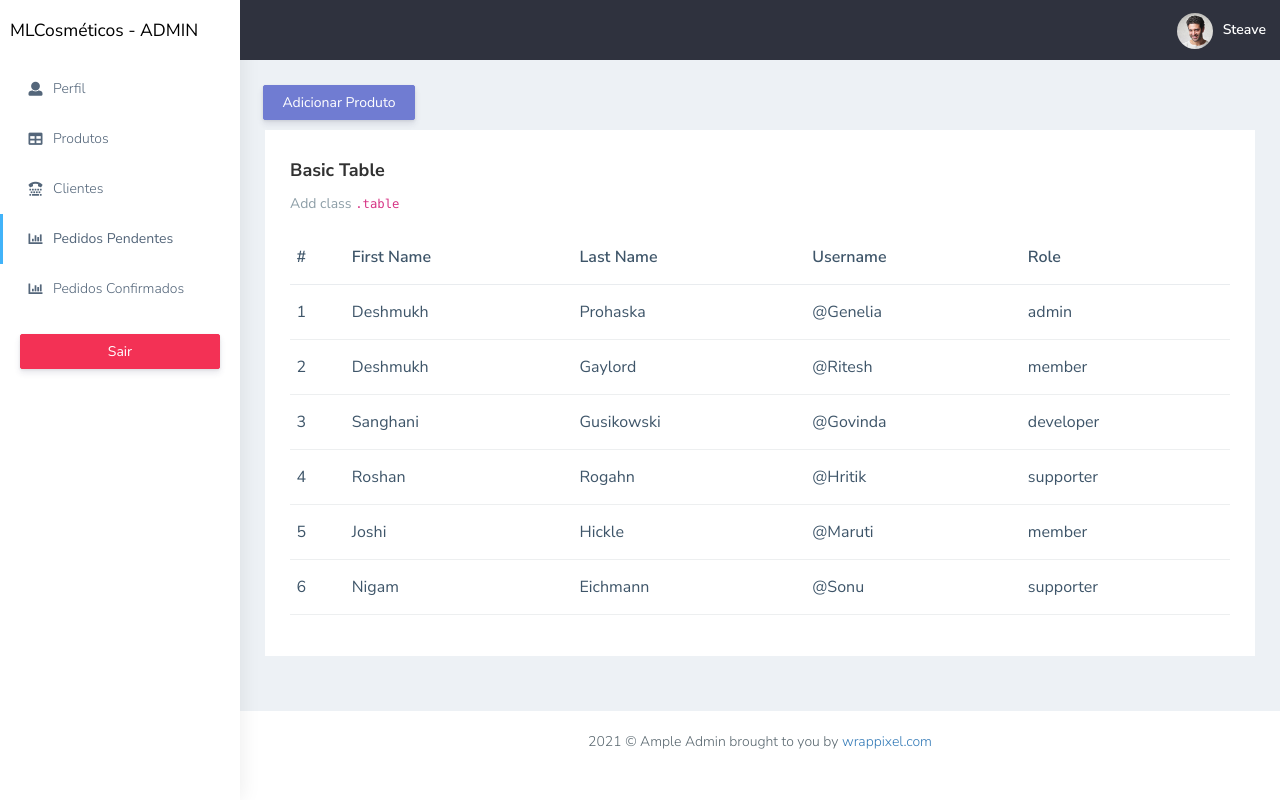
After one commit to SAwarm/MLCosmeticos, a PHP site: page /admin/pedidos_pendentes.php in a window 1280 px wide. The commit adds this page. Run offline with PHP 8.4, Linux system fonts and the light colour scheme; some libraries are stand-ins or nearby versions.

Commit message:
alterações menu adm

```diff
--- a/admin/menu.php
+++ b/admin/menu.php
@@ -131,10 +131,17 @@
                                 </a>
                             </li>
                             <li class="sidebar-item">
-                                <a class="sidebar-link waves-effect waves-dark sidebar-link" href="pedidos.php"
+                                <a class="sidebar-link waves-effect waves-dark sidebar-link" href="pedidos_pendentes.php"
                                     aria-expanded="false">
                                     <i class="fas fa-chart-bar" aria-hidden="true"></i>
-                                    <span class="hide-menu">Pedidos</span>
+                                    <span class="hide-menu">Pedidos Pendentes</span>
+                                </a>
+                            </li>
+                            <li class="sidebar-item">
+                                <a class="sidebar-link waves-effect waves-dark sidebar-link" href="pedidos_confirmados.php"
+                                    aria-expanded="false">
+                                    <i class="fas fa-chart-bar" aria-hidden="true"></i>
+                                    <span class="hide-menu">Pedidos Confirmados</span>
                                 </a>
                             </li>
                             <li class="text-center p-20 upgrade-btn">
--- /dev/null
+++ b/admin/pedidos_pendentes.php
@@ -0,0 +1,143 @@
+<?php
+    include_once("menu.php");
+    ?>
+        <!-- ============================================================== -->
+        <!-- End Left Sidebar - style you can find in sidebar.scss  -->
+        <!-- ============================================================== -->
+        <!-- ============================================================== -->
+        <!-- Page wrapper  -->
+        <!-- ============================================================== -->
+        <div class="page-wrapper">
+            <!-- ============================================================== -->
+            <!-- Bread crumb and right sidebar toggle -->
+            <!-- ============================================================== -->
+
+            <!-- ============================================================== -->
+            <!-- End Bread crumb and right sidebar toggle -->
+            <!-- ============================================================== -->
+            <!-- ============================================================== -->
+            <!-- Container fluid  -->
+            <!-- ============================================================== -->
+            <div class="container-fluid">
+                <!-- ============================================================== -->
+                <!-- Start Page Content -->
+                <!-- ============================================================== -->
+                <div class="row">
+                <a href="https://www.wrappixel.com/templates/ampleadmin/"
+                                    class="btn d-grid btn-primary text-white" style="height: 10%; width: 15%; margin-left: 10px; margin-bottom: 10px;" target="_blank">
+                                    Adicionar Produto</a>
+                    <div class="col-sm-12">
+                        <div class="white-box">
+                            <h3 class="box-title">Basic Table</h3>
+                            <p class="text-muted">Add class <code>.table</code></p>
+                            <div class="table-responsive">
+                                <table class="table text-nowrap">
+                                    <thead>
+                                        <tr>
+                                            <th class="border-top-0">#</th>
+                                            <th class="border-top-0">First Name</th>
+                                            <th class="border-top-0">Last Name</th>
+                                            <th class="border-top-0">Username</th>
+                                            <th class="border-top-0">Role</th>
+                                        </tr>
+                                    </thead>
+                                    <tbody>
+                                        <tr>
+                                            <td>1</td>
+                                            <td>Deshmukh</td>
+                                            <td>Prohaska</td>
+                                            <td>@Genelia</td>
+                                            <td>admin</td>
+                                        </tr>
+                                        <tr>
+                                            <td>2</td>
+                                            <td>Deshmukh</td>
+                                            <td>Gaylord</td>
+                                            <td>@Ritesh</td>
+                                            <td>member</td>
+                                        </tr>
+                                        <tr>
+                                            <td>3</td>
+                                            <td>Sanghani</td>
+                                            <td>Gusikowski</td>
+                                            <td>@Govinda</td>
+                                            <td>developer</td>
+                                        </tr>
+                                        <tr>
+                                            <td>4</td>
+                                            <td>Roshan</td>
+                                            <td>Rogahn</td>
+                                            <td>@Hritik</td>
+                                            <td>supporter</td>
+                                        </tr>
+                                        <tr>
+                                            <td>5</td>
+                                            <td>Joshi</td>
+                                            <td>Hickle</td>
+                                            <td>@Maruti</td>
+                                            <td>member</td>
+                                        </tr>
+                                        <tr>
+                                            <td>6</td>
+                                            <td>Nigam</td>
+                                            <td>Eichmann</td>
+                                            <td>@Sonu</td>
+                                            <td>supporter</td>
+                                        </tr>
+                                    </tbody>
+                                </table>
+                            </div>
+                        </div>
+                    </div>
+                </div>
+                <!-- ============================================================== -->
+                <!-- End PAge Content -->
+                <!-- ============================================================== -->
+                <!-- ============================================================== -->
+                <!-- Right sidebar -->
+                <!-- ============================================================== -->
+                <!-- .right-sidebar -->
+                <!-- ============================================================== -->
+                <!-- End Right sidebar -->
+                <!-- ============================================================== -->
+            </div>
+            <!-- ============================================================== -->
+            <!-- End Container fluid  -->
+            <!-- ============================================================== -->
+            <!-- ============================================================== -->
+            <!-- footer -->
+            <!-- ============================================================== -->
+            <footer class="footer text-center"> 2021 © Ample Admin brought to you by <a
+                    href="https://www.wrappixel.com/">wrappixel.com</a>
+            </footer>
+            <!-- ============================================================== -->
+            <!-- End footer -->
+            <!-- ============================================================== -->
+        </div>
+        <!-- ============================================================== -->
+        <!-- End Page wrapper  -->
+        <!-- ============================================================== -->
+    </div>
+    <!-- ============================================================== -->
+    <!-- End Wrapper -->
+    <!-- ============================================================== -->
+    <!-- ============================================================== -->
+    <!-- All Jquery -->
+    <!-- ============================================================== -->
+    <script src="plugins/bower_components/jquery/dist/jquery.min.js"></script>
+    <!-- Bootstrap tether Core JavaScript -->
+    <script src="bootstrap/dist/js/bootstrap.bundle.min.js"></script>
+    <script src="js/app-style-switcher.js"></script>
+    <!--Wave Effects -->
+    <script src="js/waves.js"></script>
+    <!--Menu sidebar -->
+    <script src="js/sidebarmenu.js"></script>
+    <!-- google maps api -->
+    <script src="http://maps.google.com/maps/api/js?sensor=true"></script>
+    <script src="plugins/bower_components/gmaps/gmaps.min.js"></script>
+    <script src="plugins/bower_components/gmaps/jquery.gmaps.js"></script>
+    <!--Custom JavaScript -->
+    <script src="js/custom.js"></script>
+</body>
+
+</html>
```
Also changed, not shown: admin/pedidos_confirmados.php (renamed from admin/pedidos.php).
